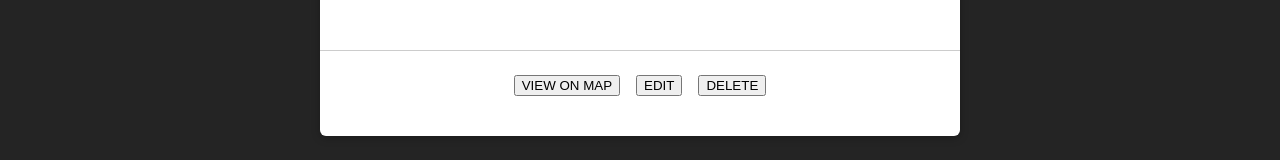
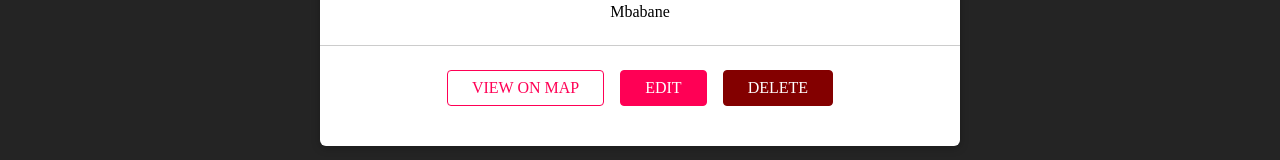
Before and after one commit to Mpilo-Pillz/portfolio-project, a React (Vite) app in the folder places-react/: page /u1/places in a window 1280 px wide. Shown: the part 494-654 px from the top of the page. Built offline with nearby package versions, Linux system fonts and the light colour scheme.

Commit message:
- removing styles - using Cutsom Button - fixing key prop error

```diff
--- a/places-react/src/index.css
+++ b/places-react/src/index.css
@@ -1,4 +1,4 @@
-:root {
+/* :root {
   font-family: Inter, Avenir, Helvetica, Arial, sans-serif;
   font-size: 16px;
   line-height: 24px;
@@ -13,12 +13,13 @@
   -webkit-font-smoothing: antialiased;
   -moz-osx-font-smoothing: grayscale;
   -webkit-text-size-adjust: 100%;
-}
+} */
 
 
 
 
 body {
+  background-color: #242424;
   margin: 0;
 
 }
--- a/places-react/src/places/components/PlaceItem.tsx
+++ b/places-react/src/places/components/PlaceItem.tsx
@@ -1,11 +1,11 @@
 import React from "react";
 import { googleMapsLocations } from "../../models/Place";
+import Button from "../../shared/components/FormElements/Button";
 import Card from "../../shared/components/UIElements/Card";
 
 import "./PlaceItem.css";
 
 interface PlaceItemProps {
-  key: string;
   id: string;
   image: string;
   title: string;
@@ -15,7 +15,6 @@
   coordinates: googleMapsLocations;
 }
 const PlaceItem: React.FC<PlaceItemProps> = ({
-  key,
   id,
   image,
   title,
@@ -36,9 +35,9 @@
           <p>{description}</p>
         </div>
         <div className="place-item__actions">
-          <button>VIEW ON MAP</button>
-          <button>EDIT</button>
-          <button>DELETE</button>
+          <Button inverse>VIEW ON MAP</Button>
+          <Button to={`/places/${id}`}>EDIT</Button>
+          <Button danger>DELETE</Button>
         </div>
       </li>
     </Card>
```
